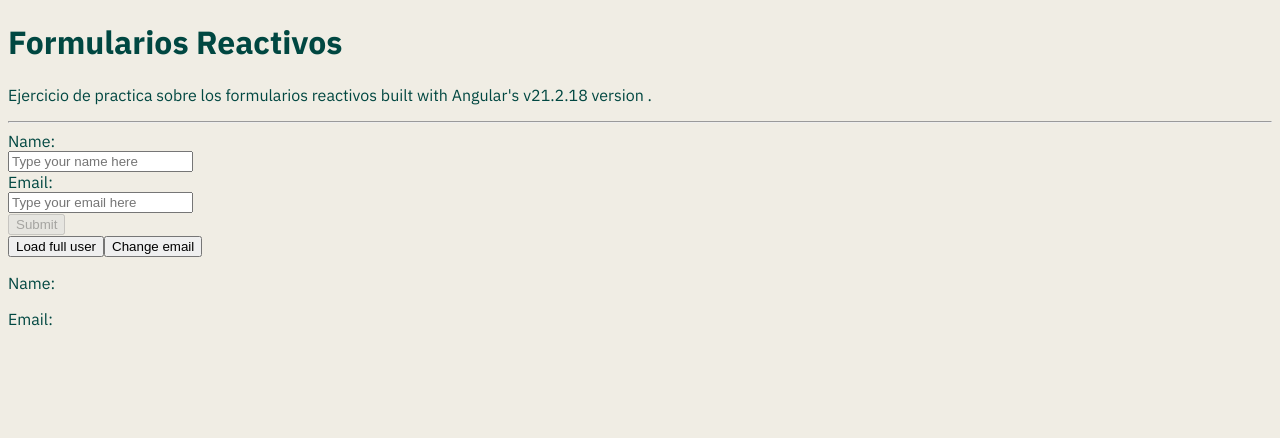
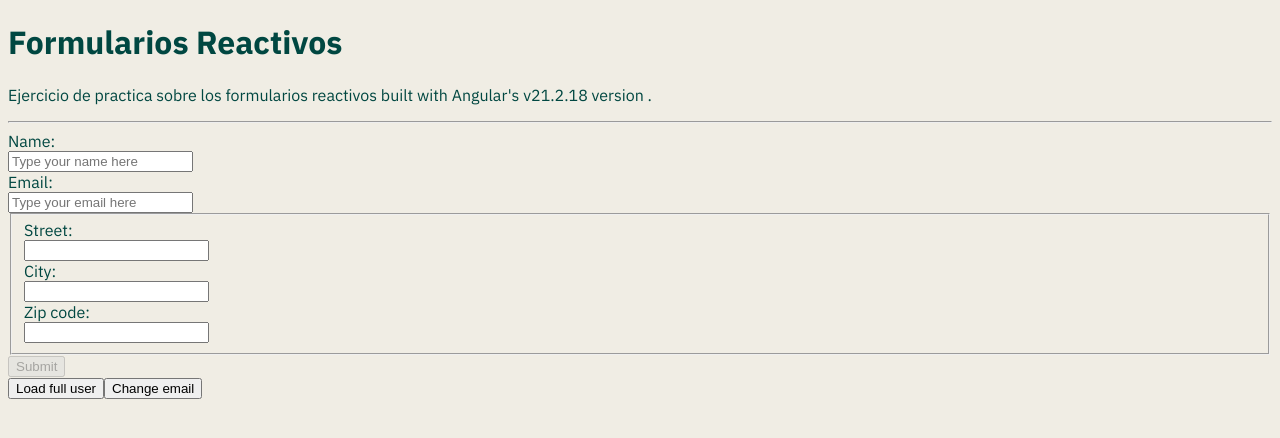
Before and after one commit to vCentDev/reactive-forms-practice, an Angular app: page / in a window 1280 px wide. Shown: the top 438 px of the page. Built offline with nearby package versions, Linux system fonts and the light colour scheme.

Commit message:
chore: Ejercicio 11 completado

```diff
--- a/src/app/app.html
+++ b/src/app/app.html
@@ -25,11 +25,20 @@
       <span [ngStyle]="{ color: 'red' }">El email no es válido</span>
     }
   }
+
+  <fieldset formGroupName="address">
+    <label for="street">Street:</label>
+    <input id="street" type="text" formControlName="street" />
+
+    <label for="city">City:</label>
+    <input id="city" type="text" formControlName="city" />
+
+    <label for="zipCode">Zip code:</label>
+    <input id="zipCode" type="text" formControlName="zipCode" />
+  </fieldset>
+
   <button type="submit" [disabled]="userForm.invalid">Submit</button>
 </form>
 
 <button type="button" (click)="loadUser()">Load full user</button>
 <button type="button" (click)="changeEmail()">Change email</button>
-
-<p>Name: {{ userForm.value.name }}</p>
-<p>Email: {{ userForm.value.email }}</p>
--- a/src/app/app.ts
+++ b/src/app/app.ts
@@ -16,6 +16,11 @@ export class App {
   protected readonly userForm = this.fb.group({
     name: ['', Validators.required],
     email: ['', [Validators.required, Validators.email]],
+    address: this.fb.group({
+      street: ['', Validators.required],
+      city: ['', Validators.required],
+      zipCode: ['', Validators.required],
+    }),
   });
 
   constructor() {
@@ -35,6 +40,11 @@ export class App {
     this.userForm.setValue({
       name: 'Vicente',
       email: 'vicente@example.com',
+      address: {
+        street: 'Vicente Baldoví',
+        city: 'Valencia',
+        zipCode: '46012',
+      },
     });
   }
 
```
